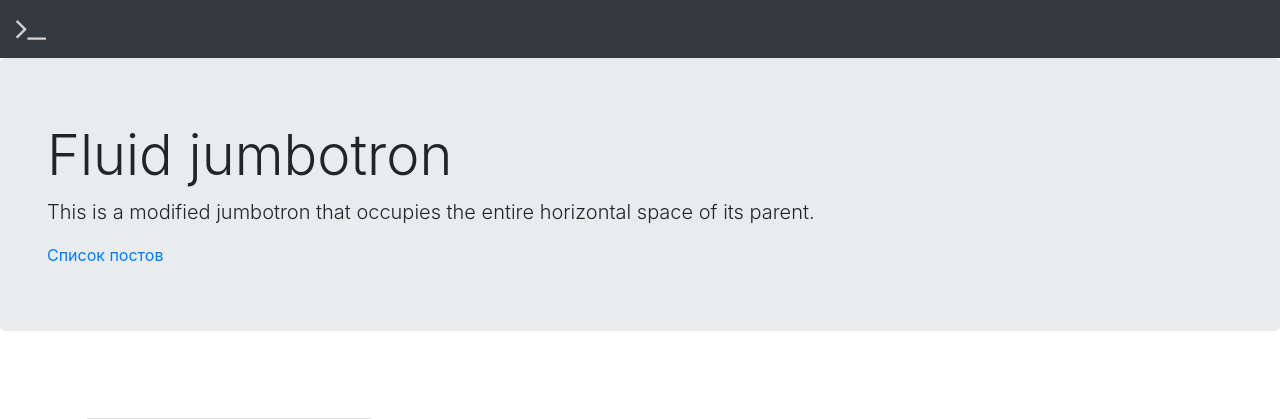
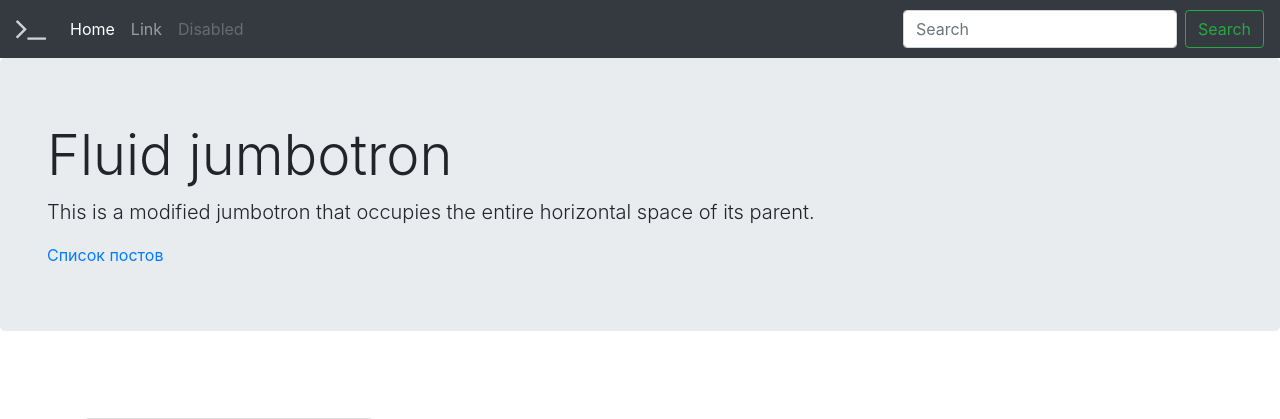
Before and after one commit to artem090587/django_blog, a Django app: page / in a window 1280 px wide. Shown: the top 419 px of the page. Run offline with Django 3.2, Linux system fonts and the light colour scheme; data comes from the database, SQL or seed files in the repository; some libraries are stand-ins or nearby versions.

Commit message:
Include navbar.html
Вынес navbar отдельным файлом

```diff
--- a/static/css/blog.css
+++ b/static/css/blog.css
@@ -1 +1,2 @@
 .card {display: inline-block; margin-top: 5%;}
+.page-container {max-width: 1350px;}
--- a/templates/blog/base.html
+++ b/templates/blog/base.html
@@ -11,11 +11,7 @@
     <link rel="stylesheet" href="{% static 'css/blog.css' %}" />
 </head>
 <body>
-<nav class="navbar navbar-dark bg-dark">
-    <a class="navbar-brand" href="#">
-    <img src="{% static 'images/logo.png' %}" width="30" height="30" alt="logo">
-  </a>
-</nav>
+{% include 'blog/navbar.html' %}
 <main role="main">
 <div class="jumbotron">
     <div class="container-fluid">
--- /dev/null
+++ b/templates/blog/navbar.html
@@ -0,0 +1,27 @@
+<nav class="navbar sticky-top navbar-expand-lg navbar-dark bg-dark">
+        <a class="navbar-brand" href="/">
+        {% load static %}
+            <img src="{% static 'images/logo.png' %}" width="30" height="30" alt="logo">
+        </a>
+        <button class="navbar-toggler" type="button" data-toggle="collapse" data-target="#navbarTogglerDemo02" aria-controls="navbarTogglerDemo02" aria-expanded="false" aria-label="Toggle navigation">
+            <span class="navbar-toggler-icon"></span>
+        </button>
+
+    <div class="collapse navbar-collapse" id="navbarTogglerDemo02">
+        <ul class="navbar-nav mr-auto mt-2 mt-lg-0">
+        <li class="nav-item active">
+            <a class="nav-link" href="#">Home <span class="sr-only">(current)</span></a>
+         </li>
+         <li class="nav-item">
+            <a class="nav-link" href="#">Link</a>
+         </li>
+        <li class="nav-item">
+            <a class="nav-link disabled" href="#" tabindex="-1" aria-disabled="true">Disabled</a>
+         </li>
+        </ul>
+    <form class="form-inline my-2 my-lg-0">
+      <input class="form-control mr-sm-2" type="search" placeholder="Search">
+      <button class="btn btn-outline-success my-2 my-sm-0" type="submit">Search</button>
+    </form>
+  </div>
+</nav>
```
